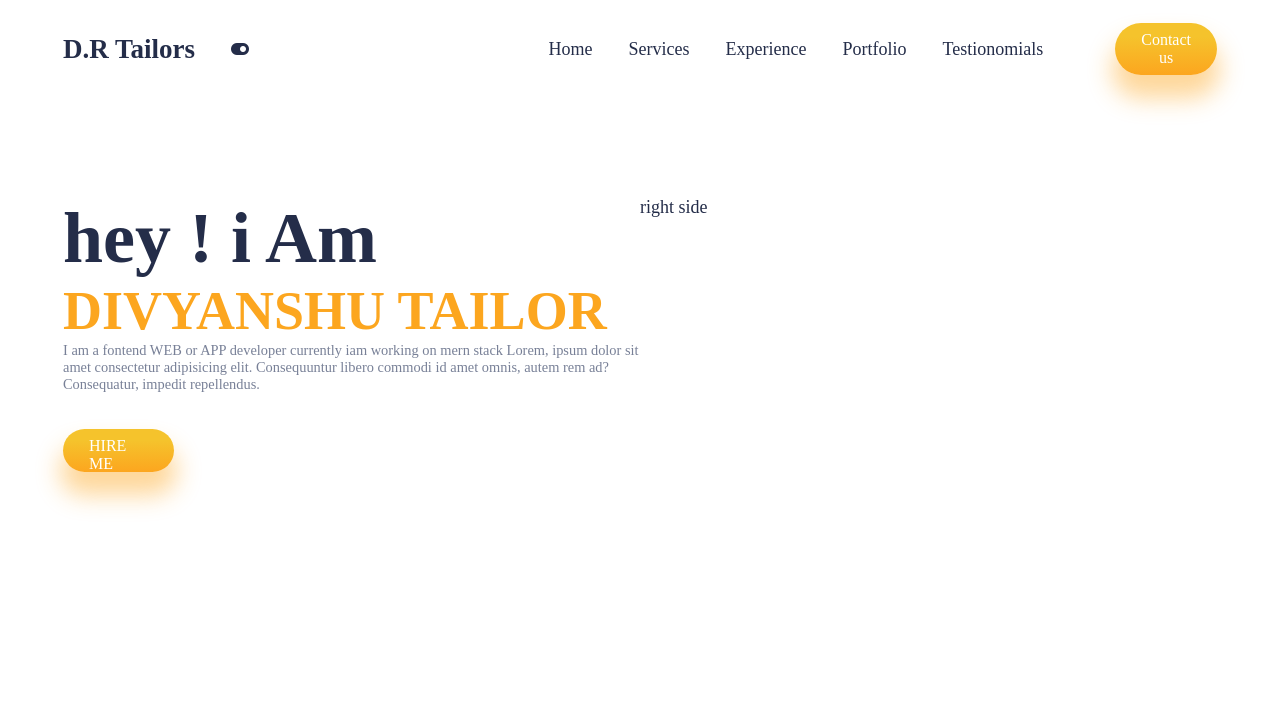
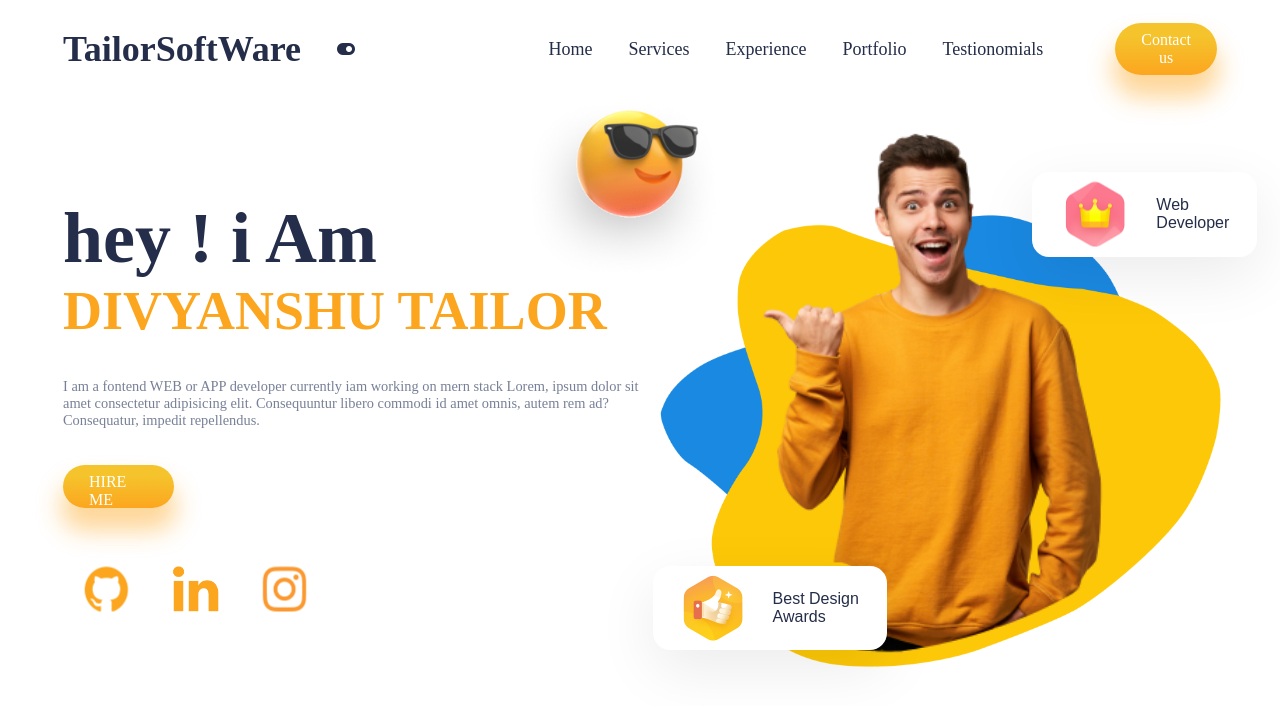
Before and after one commit to Divyyanshu/portfolio_react, a React (Create React App) app: page / in a window 1280 px wide. Shown: the top 706 px of the page. Built offline with nearby package versions, Linux system fonts and the light colour scheme; a web font is replaced by a local one.

Commit message:
add right side

```diff
--- a/src/App.css
+++ b/src/App.css
@@ -4,6 +4,7 @@
     --orange : #FCA61F;
     --black : #242D49;
     --gray : #788097;
+    --logocolor : #D71313;
     --blueCard : #DDF8FE;
     --purple: rgb(238 210 255);
     --boxShadow : 0px 19px 60px rgb(0 0 0 / 8%);
--- /dev/null
+++ b/src/Components/FloatingDiv/FloatingDiv.css
@@ -0,0 +1,17 @@
+.floatingdiv{
+    background: white;
+    justify-content: space-around;
+    display: flex;
+    box-shadow: var(--boxShadow);
+    border-radius: 17px;
+    align-items: center;
+    padding: 0px 28px 0px 0px;
+    height: 4.7rem;
+}
+.floatingdiv>img{
+    transform: scale(.5);
+}
+.floatingdiv>span{
+    font-family: sans-serif;
+    font-size: 16px;
+}
--- /dev/null
+++ b/src/Components/FloatingDiv/FloatingDiv.jsx
@@ -0,0 +1,17 @@
+import React from 'react';
+import './FloatingDiv.css';
+
+const FloatingDiv = ({Image,text1,text2}) => {
+  return (
+    <div className="floatingdiv">
+    <img src={Image} alt="" />
+    <span>
+    {text1}
+    <br />
+    {text2}
+    </span>
+    </div>
+  )
+}
+
+export default FloatingDiv;
--- a/src/Components/Intros/Intros.css
+++ b/src/Components/Intros/Intros.css
@@ -1,9 +1,10 @@
-.intros{
+.intros {
     display: flex;
     height: 78vh;
     margin-top: 6rem;
 }
-.i-left{
+
+.i-left {
     flex: 1;
     display: flex;
     position: relative;
@@ -11,30 +12,79 @@
     gap: 2rem;
 }
 
-.i-name{
+.i-name {
     display: flex;
     flex-direction: column;
 }
-.i-name> :nth-child(1){
+
+.i-name> :nth-child(1) {
     font-size: 4rem;
     color: var(--black);
     font-weight: bold;
 }
-.i-name> :nth-child(2){
+
+.i-name> :nth-child(2) {
     font-size: 3rem;
     color: var(--orange);
     font-weight: bold;
 }
-.i-name :nth-child(3){
+
+.i-name :nth-child(3) {
     font-size: .8rem;
     font-weight: 100;
     color: var(--gray);
+    margin-top: 2rem;
 }
-.i-button{
+
+.i-button {
     height: 1.5rem;
     width: 3.3rem;
 }
 
-.i-right{
+.i-icons {
+    display: flex;
+    gap: 0rem;
+}
+
+.i-icons>* {
+    transform: scale(0.5);
+}
+
+.i-icons>*:hover {
+    cursor: pointer;
+    transform: scale(0.4);
+}
+
+/* right side design */
+
+.i-right {
     flex: 1;
+    position: relative;
 }
+
+.i-right>* {
+    position: absolute;
+    z-index: 1;
+}
+
+.i-right>:nth-child(1) {
+    transform: scale(0.69);
+    left: -15%;
+    top: -9%;
+}
+
+.i-right>:nth-child(2) {
+    transform: scale(0.67);
+    top: -4.5rem;
+    left: -3rem;
+}
+.i-right>:nth-child(3){
+    transform: scale(1.4);
+    left:28%;
+}
+.i-right>:nth-child(4){
+    border-radius: 50%;
+    transform: scale(0.8);
+    left: -25%;
+    top: -20%;
+}
--- a/src/Components/Intros/Intros.jsx
+++ b/src/Components/Intros/Intros.jsx
@@ -1,5 +1,18 @@
 import React from 'react'
 import './Intros.css'
+import Github from '../../img/github.png';
+import Linkdin from '../../img/linkedin.png';
+import Instagram from '../../img/instagram.png';
+import Vector1 from '../../img/Vector1.png';
+import Vector2 from '../../img/Vector2.png';
+import Boy from '../../img/boy.png';
+import Crown from '../../img/crown.png';
+import Thumbup from '../../img/thumbup.png';
+import Glassesimoji from '../../img/glassesimoji.png';
+import FloatingDiv from '../FloatingDiv/FloatingDiv';
+
+
+
 const Intros = () => {
   return (
     <div className="intros">
@@ -10,9 +23,29 @@
     <span>I am a fontend WEB or APP developer currently iam working on mern stack Lorem, ipsum dolor sit amet consectetur adipisicing elit. Consequuntur libero commodi id amet omnis, autem rem ad? Consequatur, impedit repellendus.</span>
     </div>
     <div className="i-button button">HIRE ME</div>
+    <div className="i-icons">
+    <img src={Github} alt="" />
+    <img src={Linkdin} alt="" />
+    <img src={Instagram} alt="" />
+    </div>
     </div>
     <div className="i-right">
-    right side
+    <img src={Vector1} alt="" />
+    <img src={Vector2} alt="" />
+    <img src={Boy} alt="" />
+    <img src={Glassesimoji} alt="" />
+    <div style={{
+      top : '-4%',
+      left: '68%'
+    }}>
+    <FloatingDiv Image={Crown} text1 = 'Web' text2 = 'Developer'/>
+    </div>
+    <div style={{
+      top : '20.48rem',
+      left: '0.7rem'
+    }}>
+    <FloatingDiv Image={Thumbup} text1 = 'Best Design' text2 = 'Awards'/>
+    </div>
     </div>
     </div>
   )
--- a/src/Components/Navbar/Navbar.css
+++ b/src/Components/Navbar/Navbar.css
@@ -10,8 +10,8 @@
     gap: 2rem;
 }
 .n-name{
-    font-size: 1.5rem;
-    font-weight: bold;
+    font-size: 2rem;
+    font-weight: 900;
 }
 /* left side of the navbar */
 
--- a/src/Components/Navbar/Navbar.jsx
+++ b/src/Components/Navbar/Navbar.jsx
@@ -5,7 +5,7 @@
     return (
         <div className="n-wrapper">
             <div className="n-left">
-                <div className="n-name">D.R Tailors</div>
+                <div className="n-name">TailorSoftWare</div>
                 <span><i class="fa-solid fa-toggle-on"></i></span>
             </div>
             <div className="n-right">
```
Lines whose indentation alone changed are shown as unchanged.
